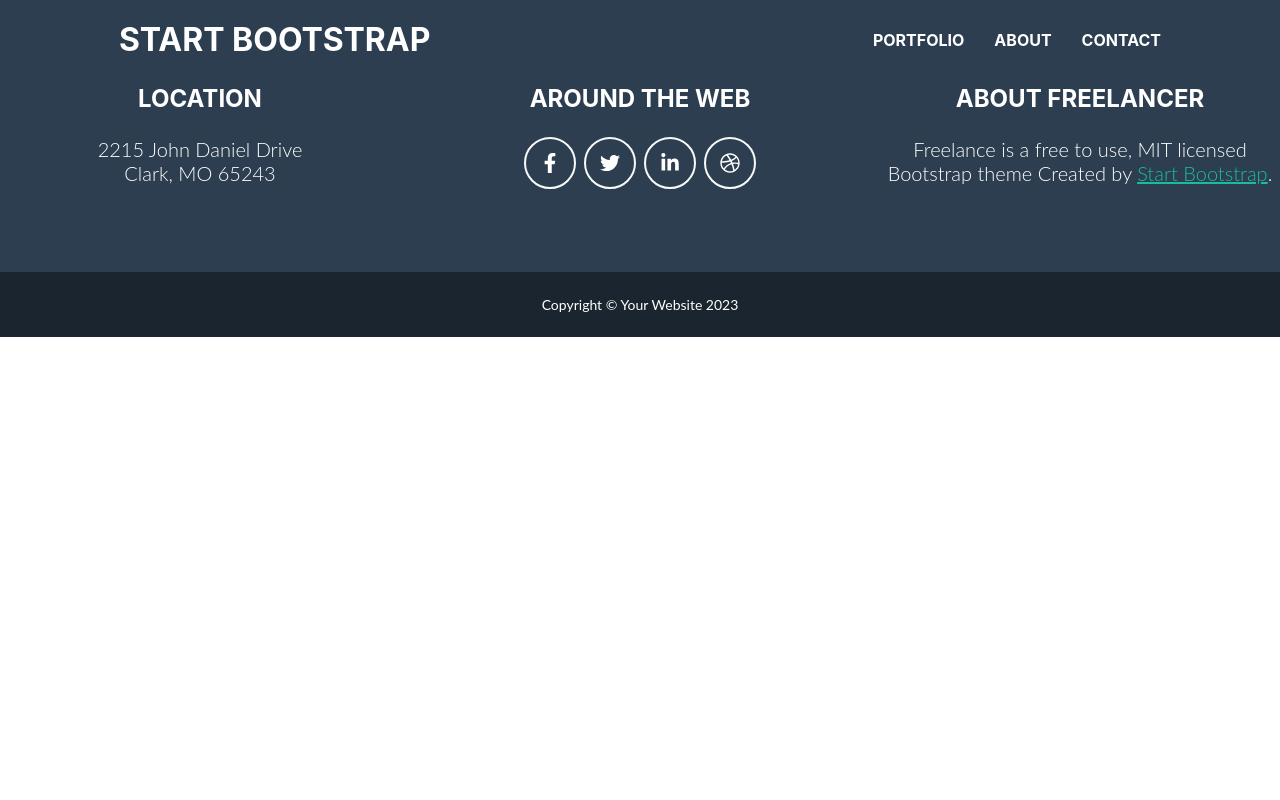
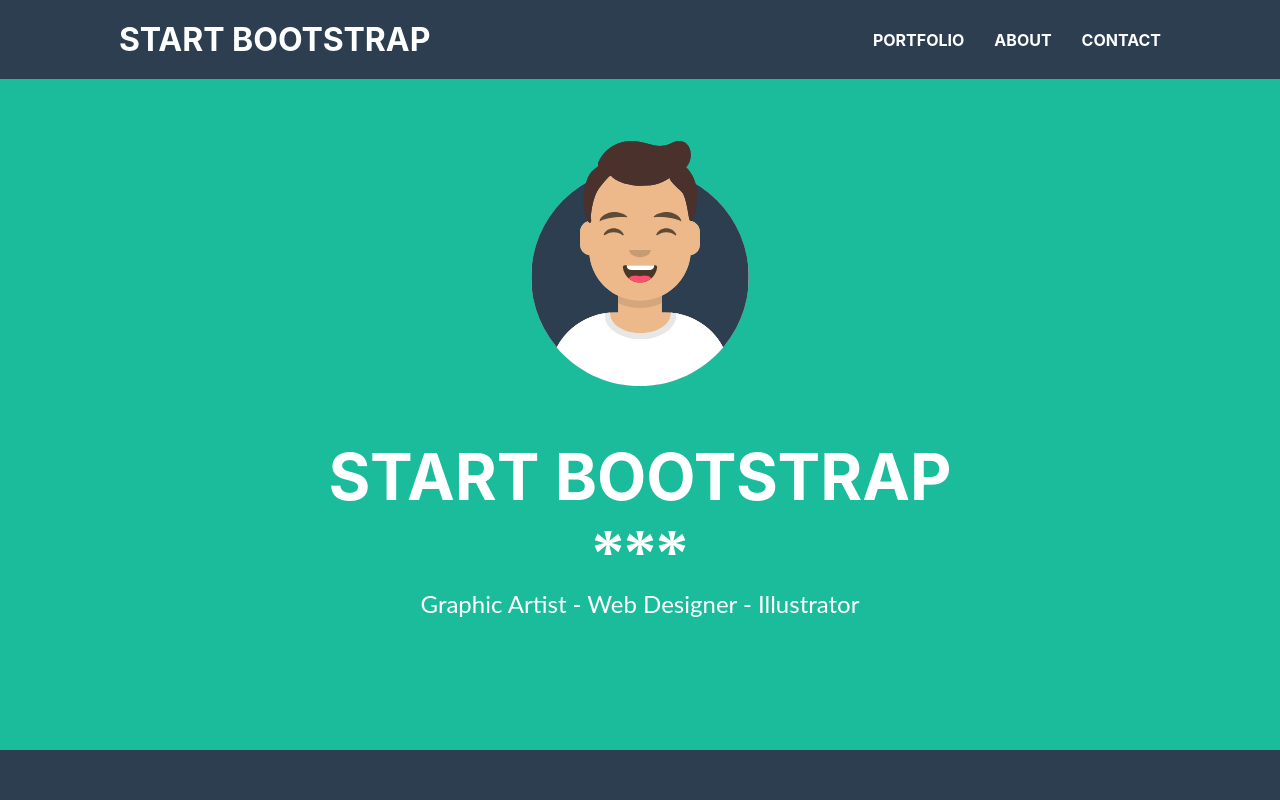
Before and after one commit to Mohamed-Aljerjawi01/React-Task1, a React (Vite) app: page / in a window 1280 px wide. Shown: the top 800 px of the page. Built offline with nearby package versions, Linux system fonts and the light colour scheme.

Commit message:
Single Page Application Edit commit

```diff
--- a/src/App.jsx
+++ b/src/App.jsx
@@ -10,7 +10,7 @@ function App(){
   return <>
     <Navbar/>
       <Routes>
-        <Route path='/hero' element={<Hero/>}></Route>
+        <Route path='/' element={<Hero/>}></Route>
         <Route path='/portfolio' element={<Portfolio/>}></Route>
         <Route path='/about' element={<About/>}></Route>
         <Route path='/contact' element={<Contact/>}></Route>
--- a/src/components/navbar/Navbar.jsx
+++ b/src/components/navbar/Navbar.jsx
@@ -9,7 +9,7 @@ function Navbar(){
     return <>
         <div className={`${styleNavbar.header}`}>
             <div>
-                <Link className={styleNavbar.link} to={'/hero'}><h1>Start Bootstrap</h1></Link>
+                <Link className={styleNavbar.link} to={'/'}><h1>Start Bootstrap</h1></Link>
             </div>
             <div>
                 <ul className={styleNavbar.nav}>
```
